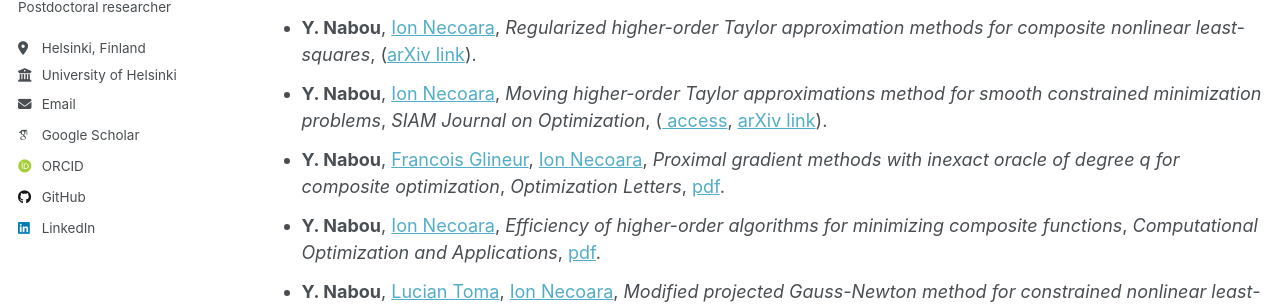
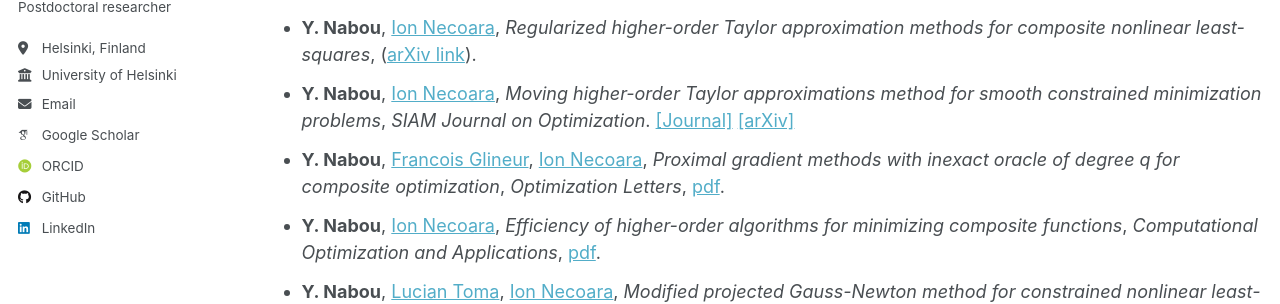
Before and after one commit to Yassine-Nabou/Yassine-Nabou.github.io, a Jekyll site: the page built from _pages/publications.html, in a window 1280 px wide and 1136 px high. Shown: the part 357-661 px from the top of the window. Built offline with Jekyll 4.4.1, drawn with Linux system fonts in a browser that asks for light colours; some web fonts are replaced; a script that is not in the unit is left out.

Commit message:
Update publications.html

```diff
--- a/_pages/publications.html
+++ b/_pages/publications.html
@@ -25,13 +25,14 @@ author_profile: true
     <em>Regularized higher-order Taylor approximation methods for composite nonlinear least-squares</em>,
     (<a href="https://arxiv.org/abs/2503.02370">arXiv link</a>).
   </li>
-  <li style="margin-bottom: 12px;">
-    <strong>Y. Nabou</strong>, <a href="https://acse.pub.ro/index.php/en/ion-necoara/">Ion Necoara</a>,
-    <em>Moving higher-order Taylor approximations method for smooth constrained minimization problems</em>,
-    <span style="font-style: italic;">SIAM Journal on Optimization</span>,
-    (<a href="https://epubs.siam.org/doi/10.1137/23M1576852"> access</a>,
-    <a href="https://arxiv.org/abs/2402.15022">arXiv link</a>).
-  </li>
+<li style="margin-bottom: 12px;">
+  <strong>Y. Nabou</strong>,
+  <a href="https://acse.pub.ro/index.php/en/ion-necoara/">Ion Necoara</a>,
+  <em>Moving higher-order Taylor approximations method for smooth constrained minimization problems</em>,
+  <span style="font-style: italic;">SIAM Journal on Optimization</span>.
+  <a href="https://epubs.siam.org/doi/10.1137/23M1576852">[Journal]</a>
+  <a href="https://arxiv.org/abs/2402.15022">[arXiv]</a>
+</li>
   <li style="margin-bottom: 12px;">
     <strong>Y. Nabou</strong>, <a href="https://perso.uclouvain.be/francois.glineur/">Francois Glineur</a>, <a href="https://acse.pub.ro/index.php/en/ion-necoara/">Ion Necoara</a>,
     <em>Proximal gradient methods with inexact oracle of degree q for composite optimization</em>,
```
